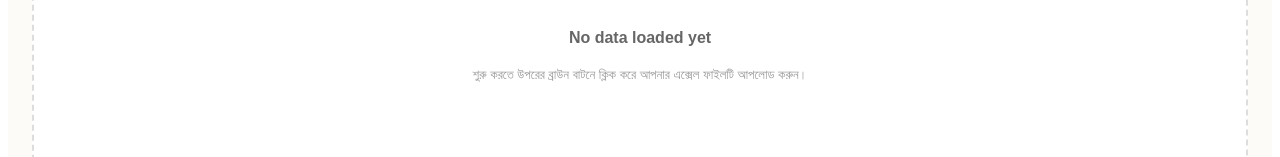
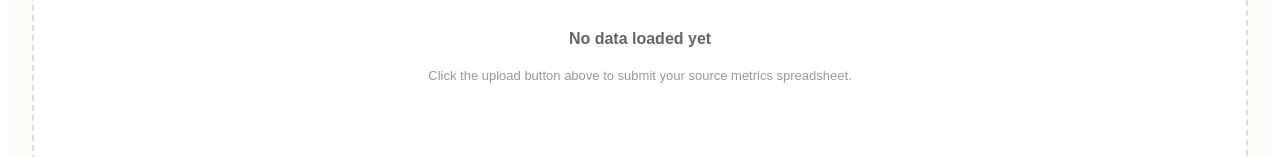
Before and after one commit to hasainulh-byte/my-logistics-dashboard, a Next.js app: page / in a window 1280 px wide. Shown: the part 273-430 px from the top of the page. Built offline with nearby package versions, Linux system fonts and the light colour scheme.

Commit message:
Update page.js

```diff
--- a/app/page.js
+++ b/app/page.js
@@ -182,7 +182,7 @@ export default function Dashboard() {
         <div style={{ position: 'fixed', top: 0, left: 0, right: 0, bottom: 0, backgroundColor: 'rgba(0,0,0,0.5)', display: 'flex', justifyContent: 'center', alignItems: 'center', zIndex: 1000 }}>
           <div style={{ backgroundColor: '#FFF', padding: '24px', borderRadius: '8px', width: '500px', maxHeight: '80vh', overflowY: 'auto', boxShadow: '0 4px 20px rgba(0,0,0,0.15)' }}>
             <h3 style={{ fontSize: '18px', fontWeight: 'bold', marginBottom: '8px' }}>Setup Column Mapping</h3>
-            <p style={{ fontSize: '13px', color: '#666', marginBottom: '16px' }}>সিস্টেমকে একবার চিনিয়ে দিন আপনার এক্সেল ফাইলের কোন কলাম কিসের ডেটা ধারণ করে।</p>
+            <p style={{ fontSize: '13px', color: '#666', marginBottom: '16px' }}>Map your raw dataset columns to matching system metrics fields below.</p>
 
             <div style={{ display: 'flex', flexDirection: 'column', gap: '12px' }}>
               {requiredFields.map(field => (
@@ -213,7 +213,7 @@ export default function Dashboard() {
         <div style={{ display: 'flex', flexDirection: 'column', alignItems: 'center', justifyContent: 'center', height: '300px', border: '2px dashed #DDD', borderRadius: '8px', backgroundColor: '#FFF' }}>
           <BarChart3 size={48} color="#AAA" style={{ marginBottom: '12px' }} />
           <p style={{ fontSize: '16px', fontWeight: '600', color: '#666' }}>No data loaded yet</p>
-          <p style={{ fontSize: '13px', color: '#999', marginTop: '4px' }}>শুরু করতে উপরের ব্রাউন বাটনে ক্লিক করে আপনার এক্সেল ফাইলটি আপলোড করুন।</p>
+          <p style={{ fontSize: '13px', color: '#999', marginTop: '4px' }}>Click the upload button above to submit your source metrics spreadsheet.</p>
         </div>
       )}
 
```
